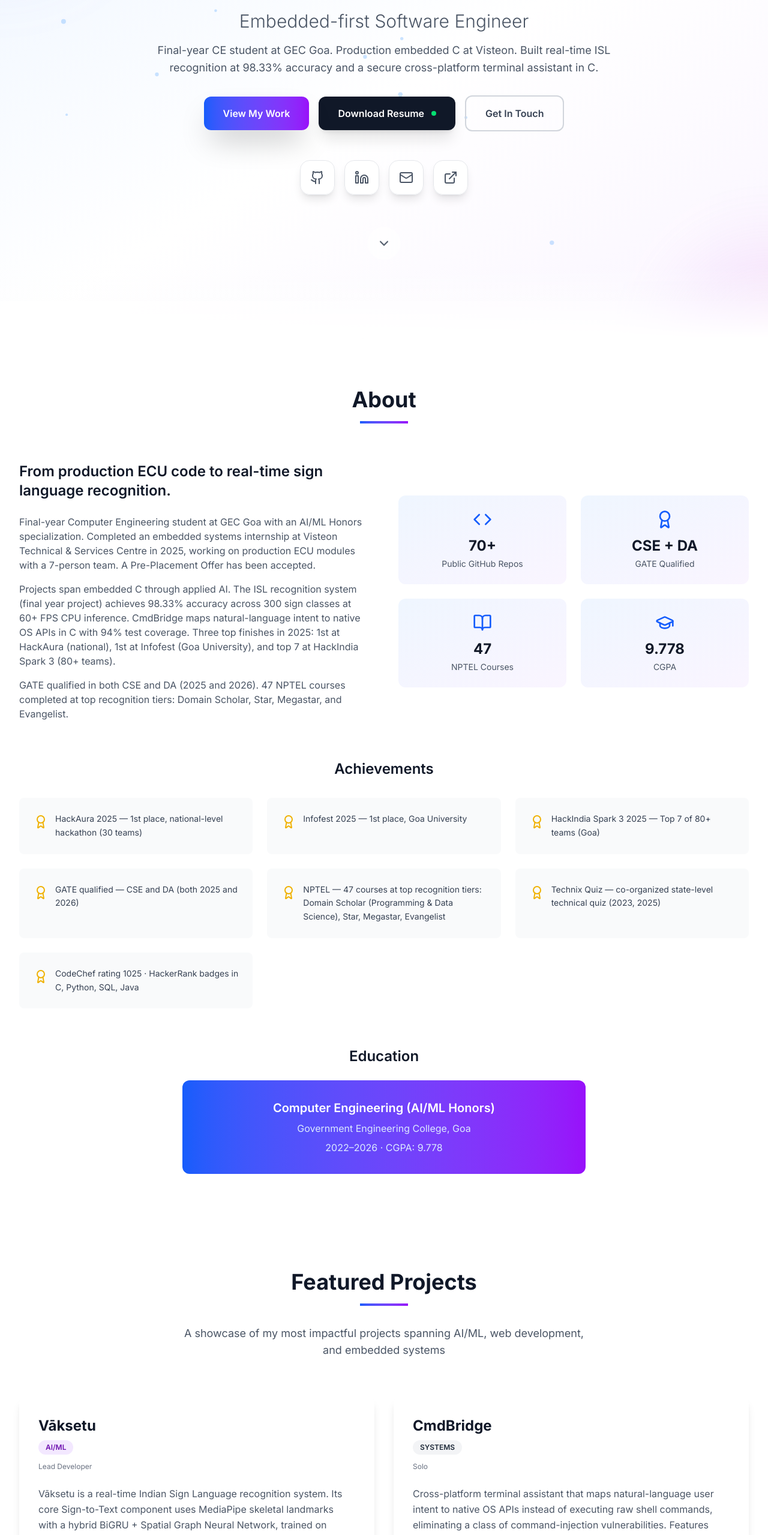
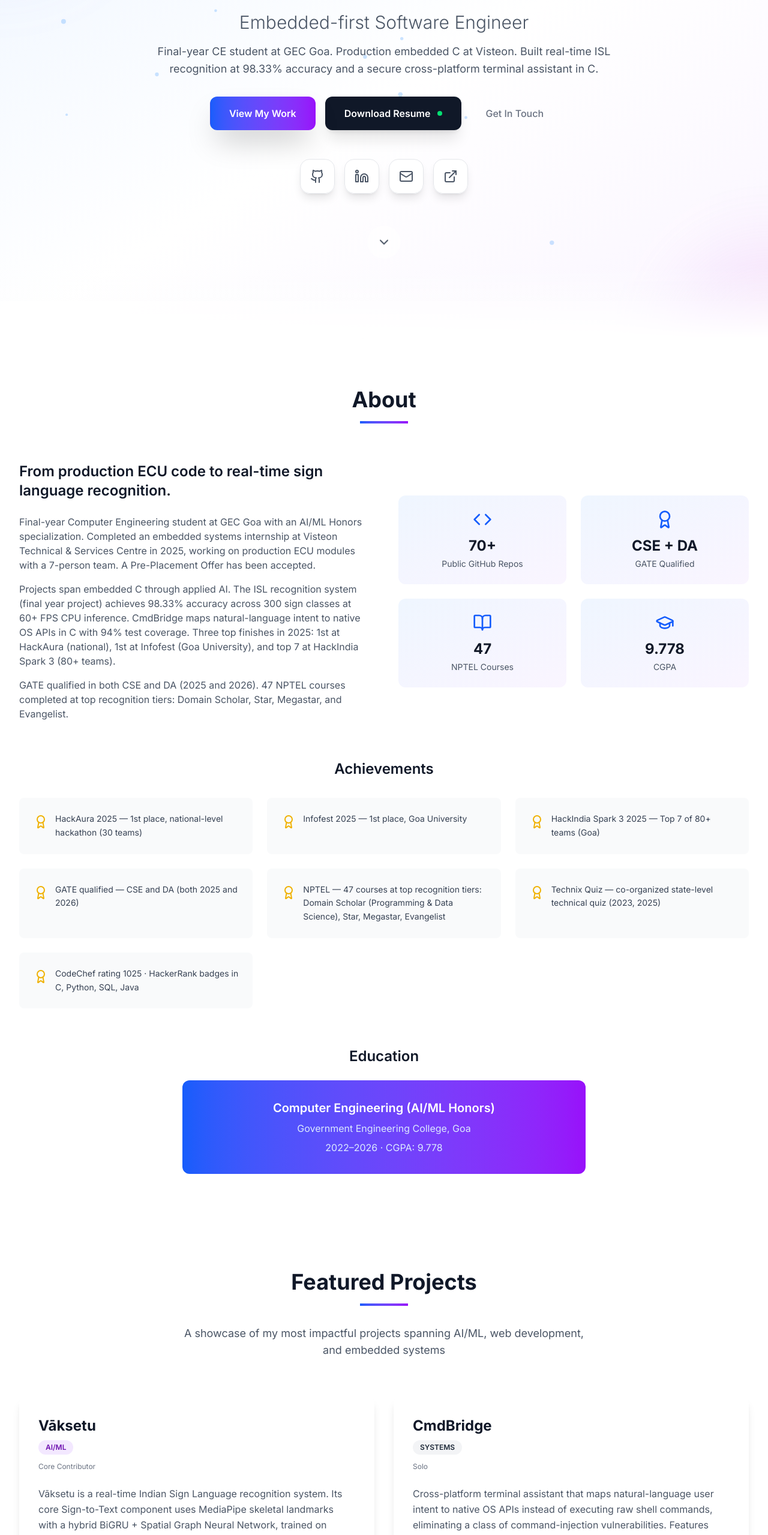
Before and after one commit to JosephJonathanFernandes/Portfolio_JJF, a Next.js app in the folder src/portfolio-next/: page / in a window 1280 px wide. Shown: the part 234-2793 px from the top of the page at 60% size. Built offline with nearby package versions, Linux system fonts and the light colour scheme.

Commit message:
fix: address final polish punch list items

```diff
--- a/src/portfolio-next/app/layout.tsx
+++ b/src/portfolio-next/app/layout.tsx
@@ -9,9 +9,9 @@ const inter = Inter({
 });
 
 export const metadata: Metadata = {
-  metadataBase: new URL('https://joseph-fernandes.vercel.app'),
+  metadataBase: new URL('https://jjf-eight.vercel.app'),
   title: "Joseph Jonathan Fernandes | Embedded-first Software Engineer",
-  description: "Final-year CE student at GEC Goa, AI/ML Honors, CGPA 9.778. Embedded systems intern at Visteon with accepted PPO. ISL recognition at 98.33% accuracy. 70+ public repos.",
+  description: "Final-year CE student, AI/ML Honors. Embedded systems intern at Visteon with PPO. Built ISL recognition (98.3% acc) & CmdBridge. 70+ public repos.",
   keywords: ["Joseph Jonathan Fernandes", "Software Engineer", "Embedded Systems", "AI/ML", "Full-Stack Developer", "Visteon", "NASA Space Apps", "GEC Goa"],
   authors: [{ name: "Joseph Jonathan Fernandes" }],
   creator: "Joseph Jonathan Fernandes",
@@ -21,7 +21,7 @@ export const metadata: Metadata = {
   openGraph: {
     title: "Joseph Jonathan Fernandes | Embedded-first Software Engineer",
     description: "From production AUTOSAR ECU modules to real-time ISL recognition. CE student, Visteon intern, 70+ public repos.",
-    url: "https://joseph-fernandes.vercel.app",
+    url: "https://jjf-eight.vercel.app",
     siteName: "Joseph Jonathan Fernandes Portfolio",
     type: "website",
   },
--- a/src/portfolio-next/components/contact.tsx
+++ b/src/portfolio-next/components/contact.tsx
@@ -98,7 +98,7 @@ export default function Contact() {
           </h2>
           <div className="w-20 h-1 bg-gradient-to-r from-blue-600 to-purple-600 mx-auto mb-8"></div>
           <p className="text-lg text-gray-600 dark:text-gray-300 max-w-2xl mx-auto">
-            Open to full-time SDE, embedded systems, and AI/ML roles. Direct email is fastest.
+            Joining Visteon as an SDE post-graduation, but always open to discussing open source, research, or interesting tech. Direct email is fastest.
           </p>
         </motion.div>
 
--- a/src/portfolio-next/components/hero.tsx
+++ b/src/portfolio-next/components/hero.tsx
@@ -161,9 +161,9 @@ export default function Hero() {
 
             <motion.button
               onClick={() => scrollToSection('contact')}
-              className="px-8 py-4 border-2 border-gray-300 dark:border-gray-600 text-gray-700 dark:text-gray-300 font-semibold rounded-xl hover:border-blue-600 hover:text-blue-600 dark:hover:border-blue-400 dark:hover:text-blue-400 transition-all duration-300 hover:shadow-lg"
-              whileHover={{ scale: 1.05 }}
-              whileTap={{ scale: 0.95 }}
+              className="px-6 py-4 text-gray-500 dark:text-gray-400 font-medium hover:text-blue-600 dark:hover:text-blue-400 transition-colors duration-300 underline underline-offset-4 decoration-transparent hover:decoration-blue-600 dark:hover:decoration-blue-400"
+              whileHover={{ scale: 1.02 }}
+              whileTap={{ scale: 0.98 }}
             >
               Get In Touch
             </motion.button>
--- a/src/portfolio-next/components/projects.tsx
+++ b/src/portfolio-next/components/projects.tsx
@@ -228,7 +228,7 @@ export default function Projects() {
                 <div className="text-gray-300">Public Repos</div>
               </div>
               <div>
-                <div className="text-3xl font-bold text-green-400">7+</div>
+                <div className="text-3xl font-bold text-green-400">4</div>
                 <div className="text-gray-300">Hackathon Projects</div>
               </div>
               <div>
--- a/src/portfolio-next/data/portfolio-generated.ts
+++ b/src/portfolio-next/data/portfolio-generated.ts
@@ -40,13 +40,13 @@ export const projects: Project[] = [
     title: 'Vāksetu',
     description: 'Real-time ISL recognition — 98.33% accuracy, 60+ FPS, 93K+ gesture sequences across 300 sign classes. Final year project.',
     longDescription:
-      'Vāksetu is a real-time Indian Sign Language recognition system. Its core Sign-to-Text component uses MediaPipe skeletal landmarks with a hybrid BiGRU + Spatial Graph Neural Network, trained on 93,000+ gesture sequences across 300 classes — 98.33% accuracy, 97.84% macro F1. The model was compressed from 4.2 MB to 1.05 MB via INT8 ONNX quantization for 60+ FPS CPU inference at ~6.22ms/frame, with the training pipeline migrated to HDF5 for 391× faster data loading.\n\nAdditional subsystems & demos:\n• Semester 8 Demo: https://vaksetu.akstack.com/home\n• Semester 7 Demo: https://vak-setu.vercel.app/translate\n• Core Platform: https://github.com/ahmedkhan0302/vaksetu\n• CTC Prototype: https://github.com/ZONEboyff/vaksetu-ctc-is\n• Speech-to-Sign: https://github.com/AkaashSamson/Vak-Setu\n• Quiz Module: https://github.com/JosephJonathanFernandes/Quiz_module',
+      'Vāksetu is a real-time Indian Sign Language recognition system. Its core Sign-to-Text component uses MediaPipe skeletal landmarks with a hybrid BiGRU + Spatial Graph Neural Network, trained on 93,000+ gesture sequences across 300 classes — 98.33% accuracy, 97.84% macro F1. The model was compressed from 4.2 MB to 1.05 MB via INT8 ONNX quantization for 60+ FPS CPU inference at ~6.22ms/frame, with the training pipeline migrated to HDF5 for 391× faster data loading.',
     techStack: ['Python', 'PyTorch', 'MediaPipe', 'ONNX Runtime', 'FastAPI', 'WebSockets', 'HDF5'],
     githubUrl: 'https://github.com/JosephJonathanFernandes/sign_to_text_module',
     demoUrl: 'https://vaksetu.akstack.com/home',
     category: 'ai-ml',
     featured: true,
-    role: 'Lead Developer',
+    role: 'Core Contributor',
   },
   {
     id: 'cmdbridge',
```
